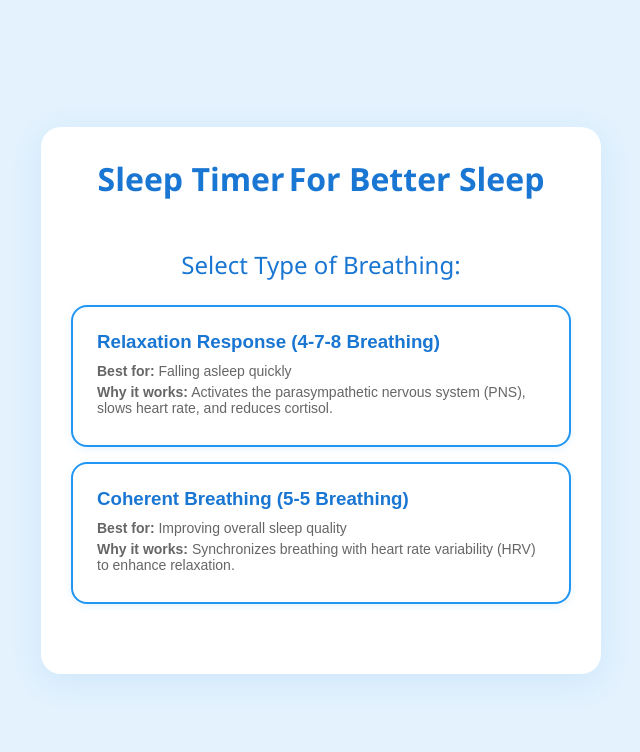
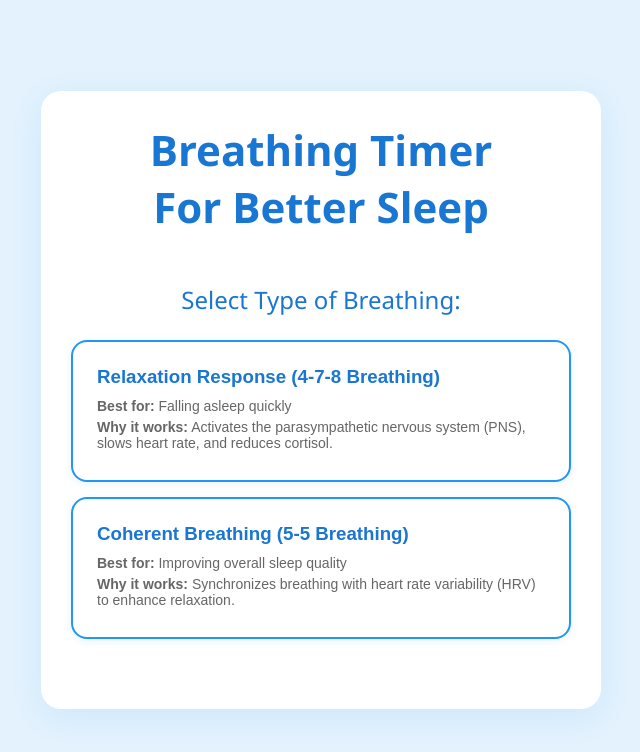
Before and after one commit to lifequestions/breathing-timer, a plain HTML site: page index.html in a window 1280 px wide. Shown: the whole page, without its empty margins (319-959 px from the left). Drawn offline with Linux system fonts and the light colour scheme.

Commit message:
update to title

```diff
--- a/index.html
+++ b/index.html
@@ -3,7 +3,7 @@
 <head>
     <meta charset="UTF-8">
     <meta name="viewport" content="width=device-width, initial-scale=1.0">
-    <title>Sleep Timer For Better Sleep</title>
+    <title>Breathing Timer For Better Sleep</title>
     <style>
         body {
             font-family: 'Segoe UI', system-ui, -apple-system, sans-serif;  /* Modern font stack */
@@ -27,19 +27,19 @@
         }
 
         h1 {
-            font-size: 32px;
+            font-size: 42px;          /* Increased from 32px */
             margin: 0;
             color: #1976D2;
             font-weight: 600;
-            display: inline-block;  /* Make h1 inline */
+            display: inline-block;
         }
 
         .subtitle {
-            font-size: 32px;        /* Match h1 size */
-            color: #1976D2;         /* Match h1 color */
-            margin: 0 0 24px 0;     /* Adjust margin */
-            font-weight: 600;       /* Match h1 weight */
-            display: inline-block;  /* Make subtitle inline */
+            font-size: 42px;          /* Increased from 32px to match h1 */
+            color: #1976D2;
+            margin: 0 0 24px 0;
+            font-weight: 600;
+            display: inline-block;
         }
 
         h2 {
@@ -193,7 +193,7 @@
         }
 
         .selected-technique {
-            font-size: 24px;
+            font-size: 32px;          /* Increased from 24px */
             color: #1976D2;
             margin: 0 0 20px 0;
             font-weight: 500;
@@ -202,8 +202,8 @@
 
         .breathing-pattern {
             display: block;
-            font-size: 20px;  /* Slightly smaller than the main title */
-            margin-top: 8px;
+            font-size: 28px;          /* Increased from 20px */
+            margin-top: 12px;         /* Increased from 8px for better spacing */
             color: #1976D2;
             opacity: 0.9;
         }
@@ -240,7 +240,7 @@
         </button>
         <div class="content-wrapper">
             <div style="margin-bottom: 24px">
-                <h1>Sleep Timer </h1>
+                <h1>Breathing Timer </h1>
                 <div class="subtitle">For Better Sleep</div>
             </div>
             <h2>Select Type of Breathing:</h2>
```
